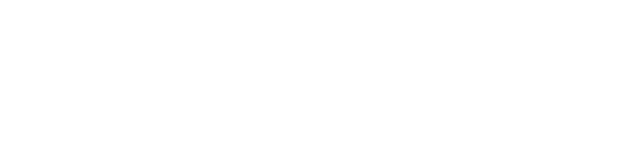
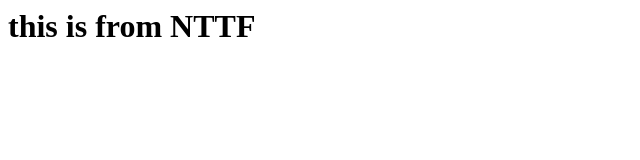
Before and after one commit to trishnakumari0826/TAYO, a plain HTML site: page index.html in a window 1280 px wide. Shown: the whole page, without its empty margins (0-640 px from the left). Drawn offline with Linux system fonts and the light colour scheme.

Commit message:
Update index.html

```diff
--- a/index.html
+++ b/index.html
@@ -2,6 +2,7 @@
 <head>
 <body>
 <title>HELLO!WORLD</title>
+  <h1>this is from NTTF</h1>
 </body>
 </head>
 </html>
```
